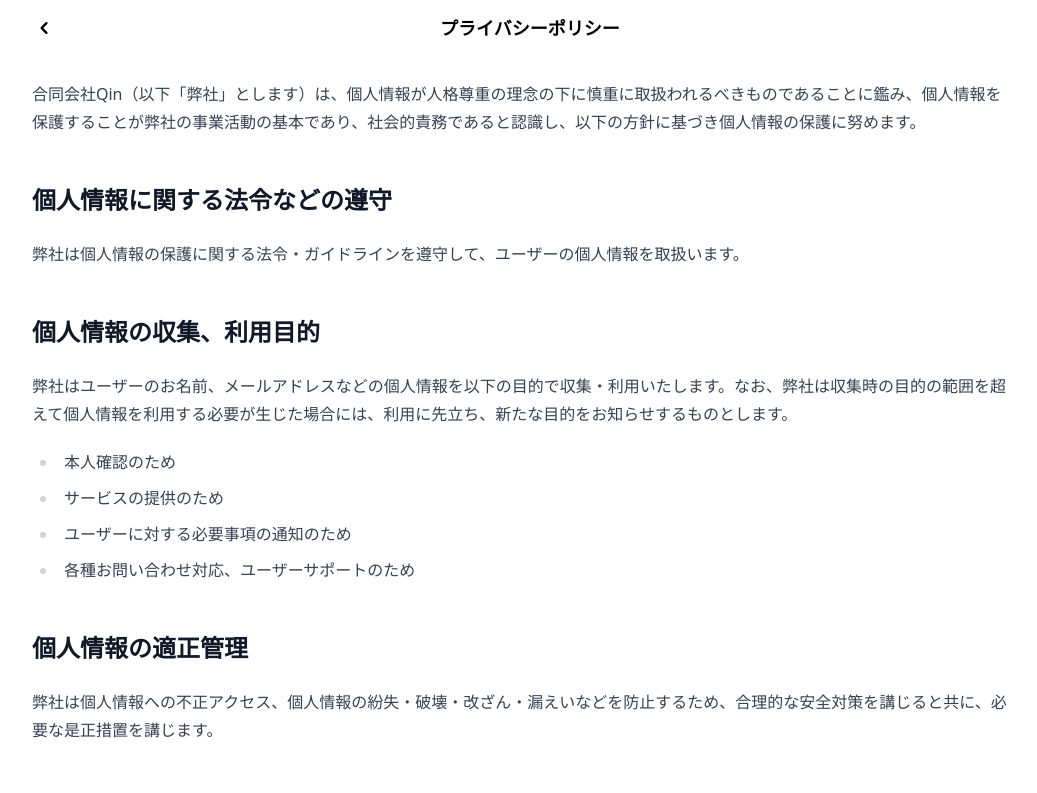
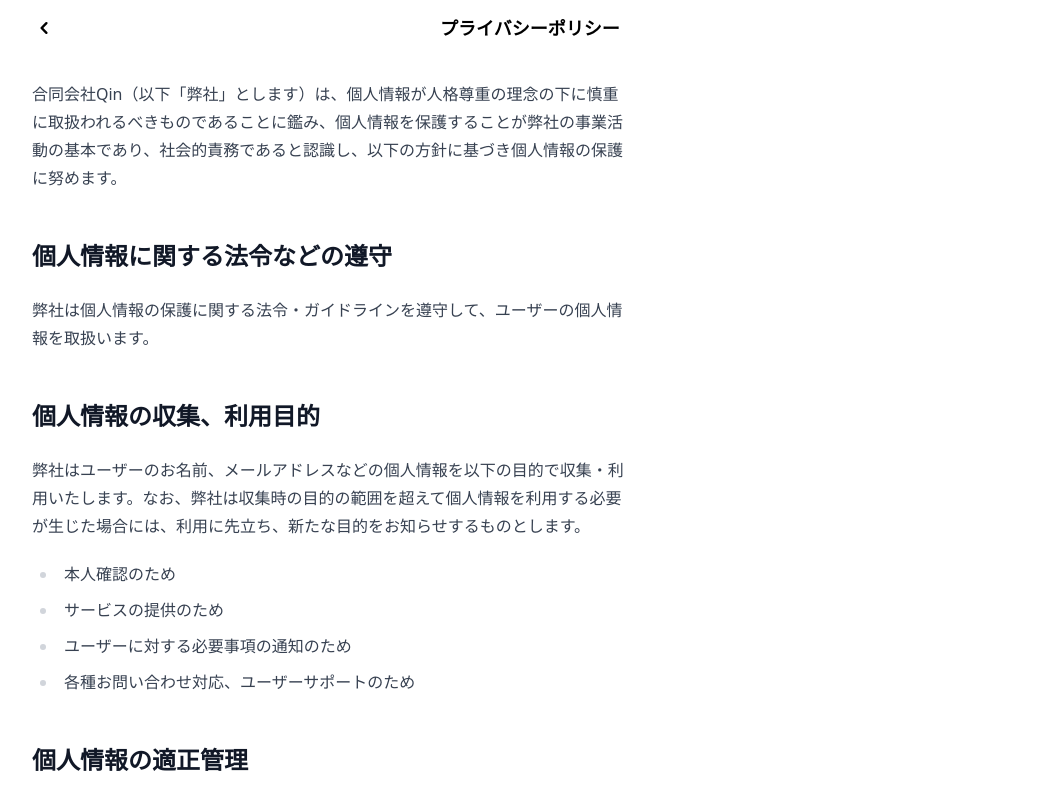
Before and after one commit to qin-todo-team-i/qin-todo-team-i, a Next.js app: page /support/privacy-policy in a window 1280 px wide. Shown: the top 793 px of the page, without its empty margins (120-1157 px from the left). Built offline with nearby package versions, Linux system fonts and the light colour scheme.

Commit message:
コンテナーサイズ指定をLayoutに譲渡

```diff
--- a/src/layouts/AccountLayout.jsx
+++ b/src/layouts/AccountLayout.jsx
@@ -7,7 +7,7 @@ export const AccountLayout = (page, title) => {
       <header>
         <AccountHeader title={title} />
       </header>
-      <main>{page}</main>
+      <main className="max-w-5xl mx-auto px-6 py-6 ">{page}</main>
     </div>
   );
 };
--- a/src/pages/support/privacy-policy/index.jsx
+++ b/src/pages/support/privacy-policy/index.jsx
@@ -3,7 +3,7 @@ import { AccountLayout } from "src/layouts/AccountLayout";
 
 const PrivacyPolicy = () => {
   return (
-    <div className="max-w-5xl mx-auto px-6 py-6 prose">
+    <div className="prose">
       <p>
         合同会社Qin（以下「弊社」とします）は、個人情報が人格尊重の理念の下に慎重に取扱われるべきものであることに鑑み、個人情報を保護することが弊社の事業活動の基本であり、社会的責務であると認識し、以下の方針に基づき個人情報の保護に努めます。
       </p>
```
